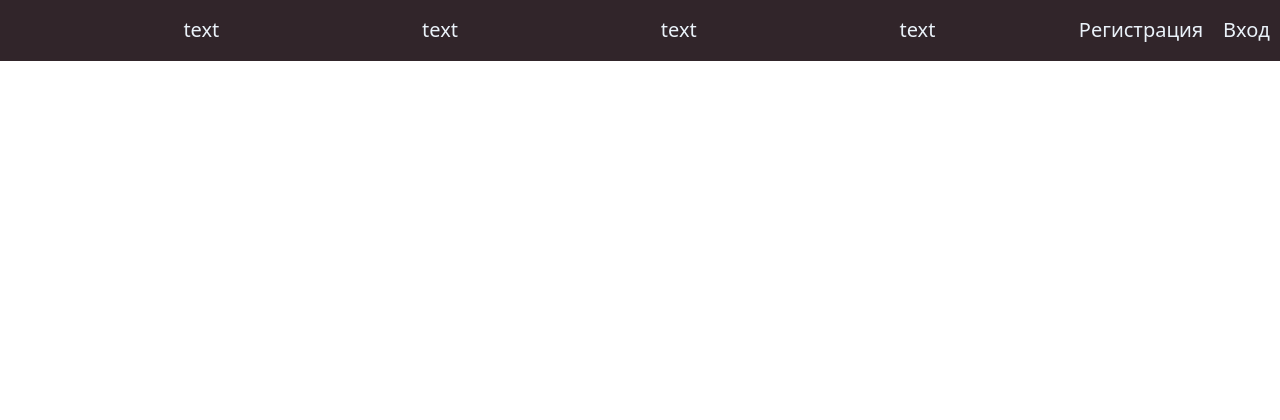
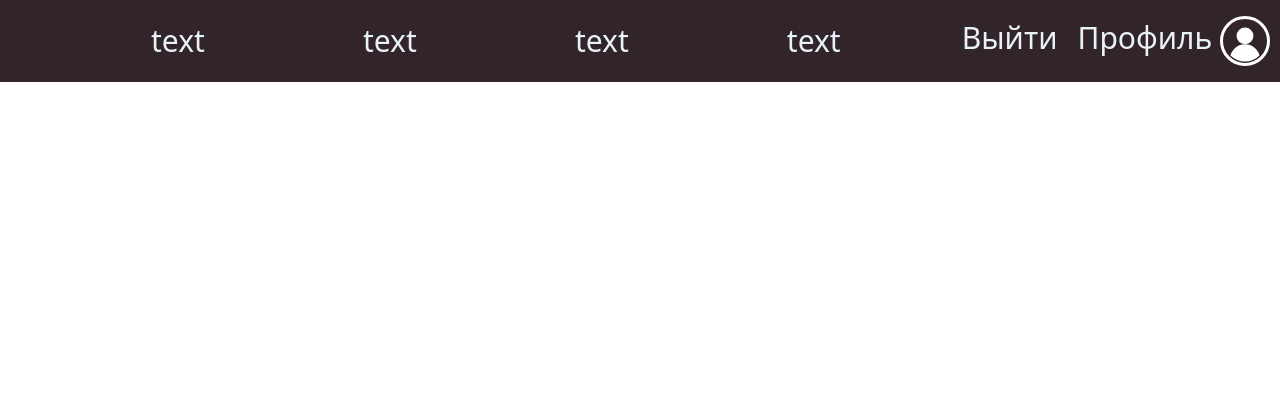
Before and after one commit to smixq/Your_Color, a Flask app: page / in a window 1280 px wide. Shown: the top 420 px of the page. Before the commit the page ends 61 px from the top, so only its background shows below. Run offline with Flask 3, Linux system fonts and the light colour scheme; a user stored in the database is signed in; some libraries are stand-ins or nearby versions.

Commit message:
Ðдобавил иконку и штучки разные роуты типоÐ

```diff
--- a/main.py
+++ b/main.py
@@ -3,7 +3,7 @@ from flask import Flask, render_template, redirect, request, make_response, sess
 from data import db_session
 from form.login import LoginForm
 from form.register import RegisterForm
-from flask_login import LoginManager, login_user
+from flask_login import LoginManager, login_user, login_required, logout_user
 from data.user import User
 
 app = Flask(__name__)
@@ -27,6 +27,13 @@ def main():
 def index():
     params = {'link': 'css/styles_for_generate_plattes.css'}
     return render_template("generate_plattes.html", **params)
+
+@app.route('/logout')
+@login_required
+def logout():
+    logout_user()
+    return redirect("/")
+
 
 
 @app.route('/login', methods=['GET', 'POST'])
--- a/static/css/styles_for_generate_plattes.css
+++ b/static/css/styles_for_generate_plattes.css
@@ -33,11 +33,23 @@ a:hover {
     margin-top: 100px;
 }
 
+.authorization{
+    text-align: center;
+}
+
 form {
     width: 300px;
     height: 300px;
-    margin-left: 82vh;
+    margin: 0 auto;
     margin-top: 30px;
+}
+
+.profile_avatar {
+    width: 50px;
+    height: 50px;
+    border-radius: 100%;
+    border: 3px solid white;
+
 }
 
 nav {
@@ -49,7 +61,7 @@ nav {
     /* justify-content: flex-end; */
     background-color: hsla(336, 100%, 3%, 0.853);
     /*outline: 5px solid;*/
-    padding-left: 50px;
+    padding-left: 40px;
 }
 
 .nav_list {
@@ -57,7 +69,7 @@ nav {
     /* flex: 1; */
     justify-content: space-around;
     flex-direction: row;
-    font-size: 20px;
+    font-size: 30px;
     flex-grow: 1;
 }
 
@@ -76,7 +88,7 @@ nav {
 .nav_action_item {
     margin-left: 10px;
     padding-right: 10px;
-    font-size: 20px;
+    font-size: 30px;
     display: inline-block;
 }
 
--- a/static/js/app.js
+++ b/static/js/app.js
@@ -1,7 +1,7 @@
 
 const col = document.querySelectorAll('.col')
 document.addEventListener('click', (evt)=>{
-    evt.preventDefault()
+    //evt.preventDefault()
     const type = evt.target.dataset.type
     if (type === 'lock'){
         if (evt.target.tagName.toLowerCase() === 'i'){
@@ -23,8 +23,9 @@ document.addEventListener('click', (evt)=>{
 // типо лямбда функция
 // слева в круглых скобках необходимые аргументы, а справа в фигурных тело функции
 document.addEventListener('keydown', (evt)=>{
-    evt.preventDefault()
+
     if(evt.code === 'Space'){
+        evt.preventDefault()
         setRandomColors()
     }
 })
@@ -48,14 +49,14 @@ function copyToClick(text){
 // настраиваем колонки
 function setRandomColors (isInital){
     let colors = []
-    if (isInital){
-        colors = getColorsFromHash()
-    }
-    else{
-        colors = []
-    }
+//    if (isInital){
+//        colors = getColorsFromHash()
+//    }
+//    else{
+//        colors = []
+//    }
     let color
-    console.log(colors)
+//    console.log(colors)
     col.forEach((col, index)=>{
         const isLocked = col.querySelector('i').classList.contains('fa-lock')
         const text = col.querySelector('h2')
@@ -78,9 +79,9 @@ function setRandomColors (isInital){
         }
 
         const btn = col.querySelector('button')
-        if (!isInital){
-            colors.push(color)
-        }
+//        if (!isInital){
+//            colors.push(color)
+//        }
 
         col.style.background = color
         text.textContent = color
@@ -88,7 +89,7 @@ function setRandomColors (isInital){
         setTextColor(btn, color)
     })
 
-    updateColorsHash(colors)
+//    updateColorsHash(colors)
 }
 
 // функция подбора цвета для текста
@@ -105,16 +106,16 @@ function setTextColor(text, color){
     }
 }
 
-function updateColorsHash(colors = []){
-    document.location.hash = colors.map((col) => {
-        return col.toString().substring(1)
-    }).join('-')
-}
+//function updateColorsHash(colors = []){
+//    document.location.hash = colors.map((col) => {
+//        return col.toString().substring(1)
+//    }).join('-')
+//}
 
-function getColorsFromHash(){
-    if (document.location.hash.length > 1){
-        return document.location.hash.substring(1).split('-').map((color) => '#' + color)
-    }
-    return []
-}
+//function getColorsFromHash(){
+//    if (document.location.hash.length > 1){
+//        return document.location.hash.substring(1).split('-').map((color) => '#' + color)
+//    }
+//    return []
+//}
 setRandomColors(true)
--- a/templates/base.html
+++ b/templates/base.html
@@ -41,12 +41,27 @@
                 </li>
             </ul>
             <ul class="nav_actions">
+                {% if current_user.is_authenticated %}
                 <li class="nav_action_item">
-                    <a href="" class="nav_action_item_link">Регистрация</a>
+                    <a href="/logout" class="nav_action_item_link">Выйти</a>
                 </li>
                 <li class="nav_action_item">
-                    <a href="" class="nav_action_item_link">Вход</a>
+                    <a href="" class="nav_action_item_link">Профиль
+                    {% if current_user.avatar %}
+                        <img src="" alt="1">
+                    {% else %}
+                        <img class="profile_avatar" src="{{ url_for('static', filename='img/icon.svg') }}" alt="1">
+                    {% endif %}
+                    </a>
                 </li>
+                {% else %}
+                <li class="nav_action_item">
+                    <a href="{{url_for('reqister')}}" class="nav_action_item_link">Регистрация</a>
+                </li>
+                <li class="nav_action_item">
+                    <a href="/login" class="nav_action_item_link">Вход</a>
+                </li>
+                {% endif %}
             </ul>
         </nav>
     </header>
```
Also changed, not shown: static/img/icon.svg (added), static/img/icoon.png (renamed from static/img/363640-200.png).
